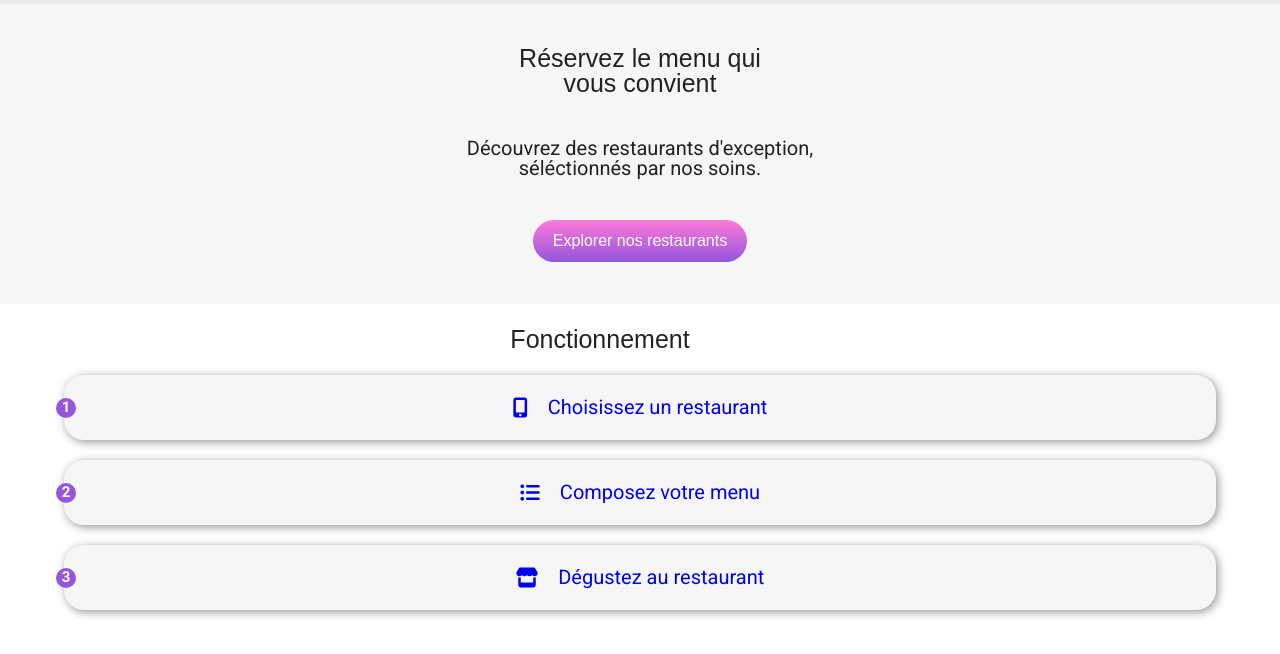
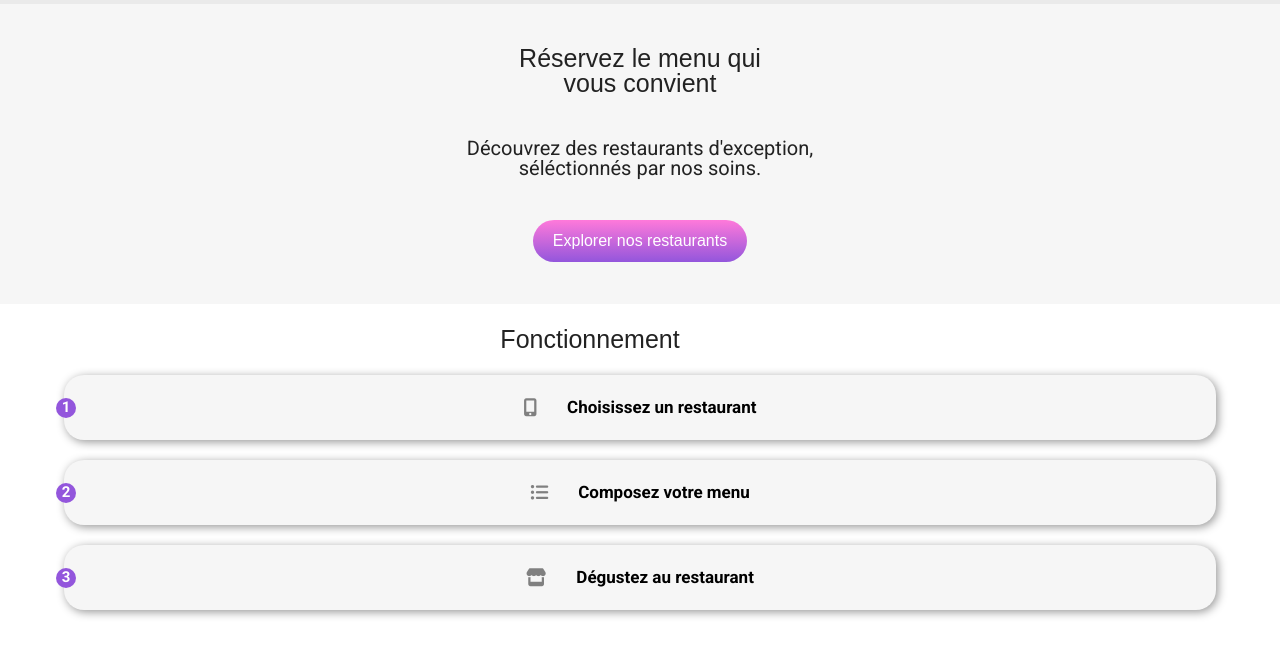
Before and after one commit to Dimorg95/P3_PERIS_MATHIAS, a website: page index.html in a window 1280 px wide. Shown: the part 150-804 px from the top of the page. Drawn offline with Linux system fonts and the light colour scheme; a web font is replaced by a local one.

Commit message:
Finition Fonctionnement

```diff
--- a/index.html
+++ b/index.html
@@ -54,7 +54,7 @@
           <li>
             <a href="#"
               ><div class="numbers"><span>1</span></div>
-              <i class="fas fa-mobile-alt fonction__icon"></i>
+              <i class="fas fa-mobile-alt fonction__icon margin"></i>
               <h3>Choisissez un restaurant</h3></a
             >
           </li>
--- a/sass/Bases/_typography.scss
+++ b/sass/Bases/_typography.scss
@@ -17,5 +17,18 @@ p {
 h2 {
   font-family: "Shrikhand", sans-serif;
   font-size: 2.5rem;
-  margin-right: 8rem;
+  margin-right: 10rem;
 }
+//Typo de Fonctionnement
+.fonction h3 {
+  font-family: "Roboto", sans-serif;
+  font-size: 1.7rem;
+  color: black;
+  font-weight: 600;
+}
+.fonction__icon {
+  margin-right: 3rem;
+  font-size: 1.8rem;
+  color: grey;
+  transition: all 1000ms;
+}
--- a/sass/Pages/_home.scss
+++ b/sass/Pages/_home.scss
@@ -64,7 +64,6 @@
   & ul {
     width: 90%;
     & li a {
-      font-size: 2rem;
       @extend %flex-center;
       text-decoration: none;
       width: 100%;
@@ -74,6 +73,13 @@
       box-shadow: 0.2rem 0.2rem 1rem 0rem rgb(150, 150, 150);
       background: $color-light-grey;
       position: relative;
+      transition: all 1000ms;
+      &:hover {
+        background: #efe1ffc6;
+        & > .fonction__icon {
+          color: $color-primary;
+        }
+      }
     }
   }
 }
@@ -92,7 +98,3 @@
     font-weight: bold;
   }
 }
-
-.fonction__icon {
-  margin-right: 2rem;
-}
```
Also changed, not shown: public/css/style.css, 1 other file.
